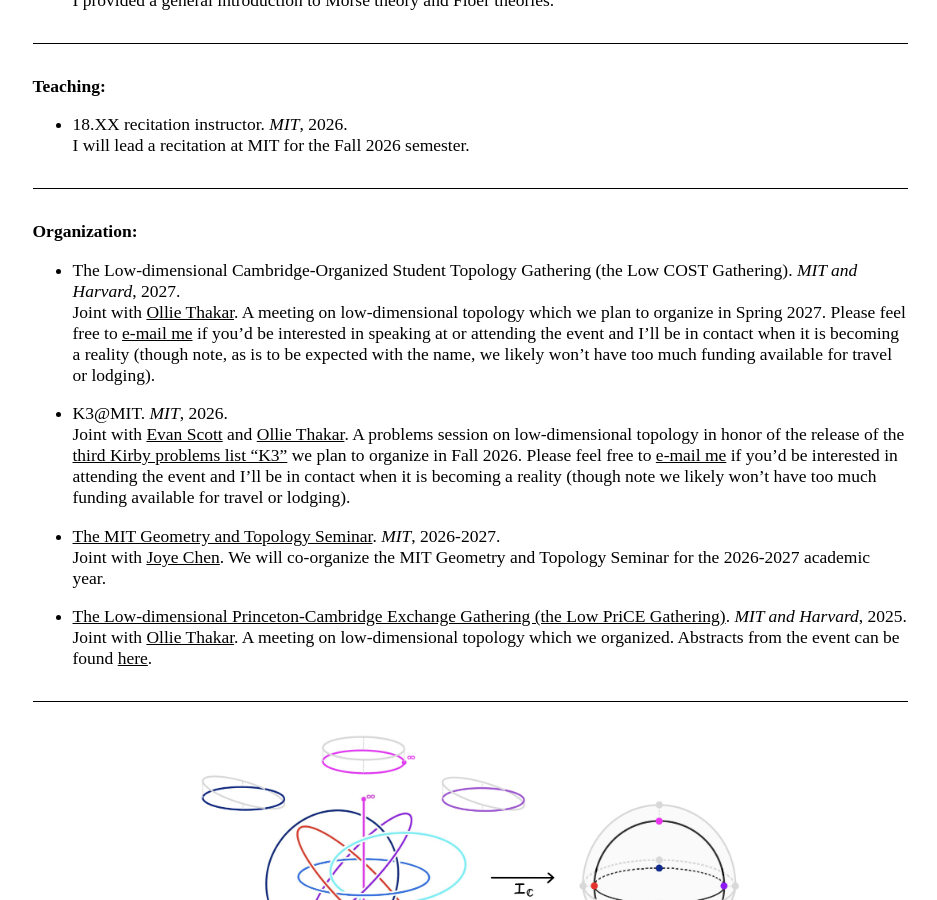
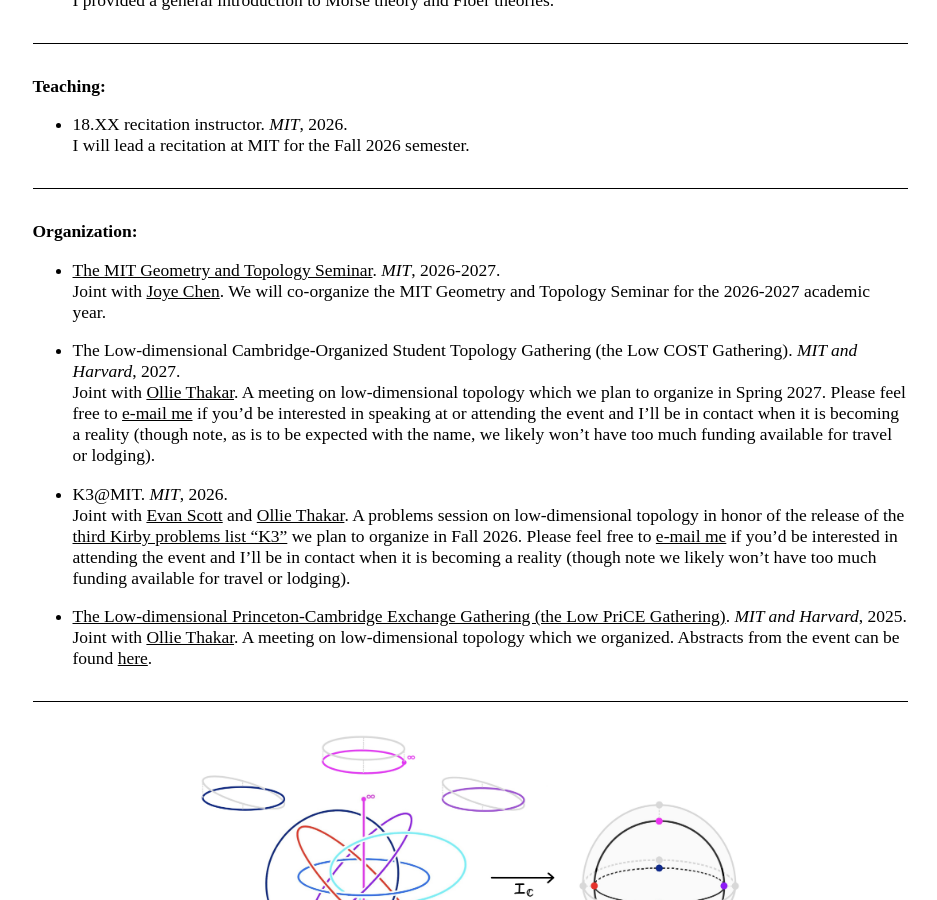
Before and after one commit to AyodejiLindblad/AyodejiLindblad.github.io, a Jekyll site: the page built from index.md, in a window 1280 px wide and 900 px high, scrolled down 2449 px. Shown: the whole window, without its empty margins (170-1107 px from the left). Built offline with Jekyll 4.4.1, drawn with Linux system fonts in a browser that asks for light colours; some web fonts are replaced; part of the change alters nothing that is shown.

Commit message:
seminar first

```diff
--- a/index.md
+++ b/index.md
@@ -123,6 +123,10 @@ Joint with [Enrico Colón](https://www.math.harvard.edu/people/colon-enrico/), [
 <div id="organization" class="toc-jump"></div>
 **Organization:**
 
+* [The MIT Geometry and Topology Seminar](https://www.mit.edu/~gtseminar/). *MIT*, 2026-2027.
+Joint with [Joye Chen](https://math.mit.edu/directory/profile.html?pid=2584).
+    We will co-organize the MIT Geometry and Topology Seminar for the 2026-2027 academic year.
+
 * The Low-dimensional Cambridge-Organized Student Topology Gathering (the Low COST Gathering). *MIT and Harvard*, 2027.
 Joint with [Ollie Thakar](https://www.math.harvard.edu/people/thakar-ollie/).
     A meeting on low-dimensional topology which we plan to organize in Spring 2027. Please feel free to [e-mail me](mailto:my_first_name@mit.edu) if you'd be interested in speaking at or attending the event and I'll be in contact when it is becoming a reality (though note, as is to be expected with the name, we likely won't have too much funding available for travel or lodging).
@@ -130,10 +134,6 @@ Joint with [Ollie Thakar](https://www.math.harvard.edu/people/thakar-ollie/).
 * K3@MIT. *MIT*, 2026.
 Joint with [Evan Scott](https://sites.google.com/view/evanscott/home) and [Ollie Thakar](https://www.math.harvard.edu/people/thakar-ollie/).
     A problems session on low-dimensional topology in honor of the release of the [third Kirby problems list "K3"](https://bookstore.ams.org/surv-295) we plan to organize in Fall 2026. Please feel free to [e-mail me](mailto:my_first_name@mit.edu) if you'd be interested in attending the event and I'll be in contact when it is becoming a reality (though note we likely won't have too much funding available for travel or lodging).
-
-* [The MIT Geometry and Topology Seminar](https://www.mit.edu/~gtseminar/). *MIT*, 2026-2027.
-Joint with [Joye Chen](https://math.mit.edu/directory/profile.html?pid=2584).
-    We will co-organize the MIT Geometry and Topology Seminar for the 2026-2027 academic year.
 
 * [The Low-dimensional Princeton-Cambridge Exchange Gathering (the Low PriCE Gathering)](https://sites.google.com/view/ayodeji-lowpricegathering/home). *MIT and Harvard*, 2025.
 Joint with [Ollie Thakar](https://www.math.harvard.edu/people/thakar-ollie/).
```
